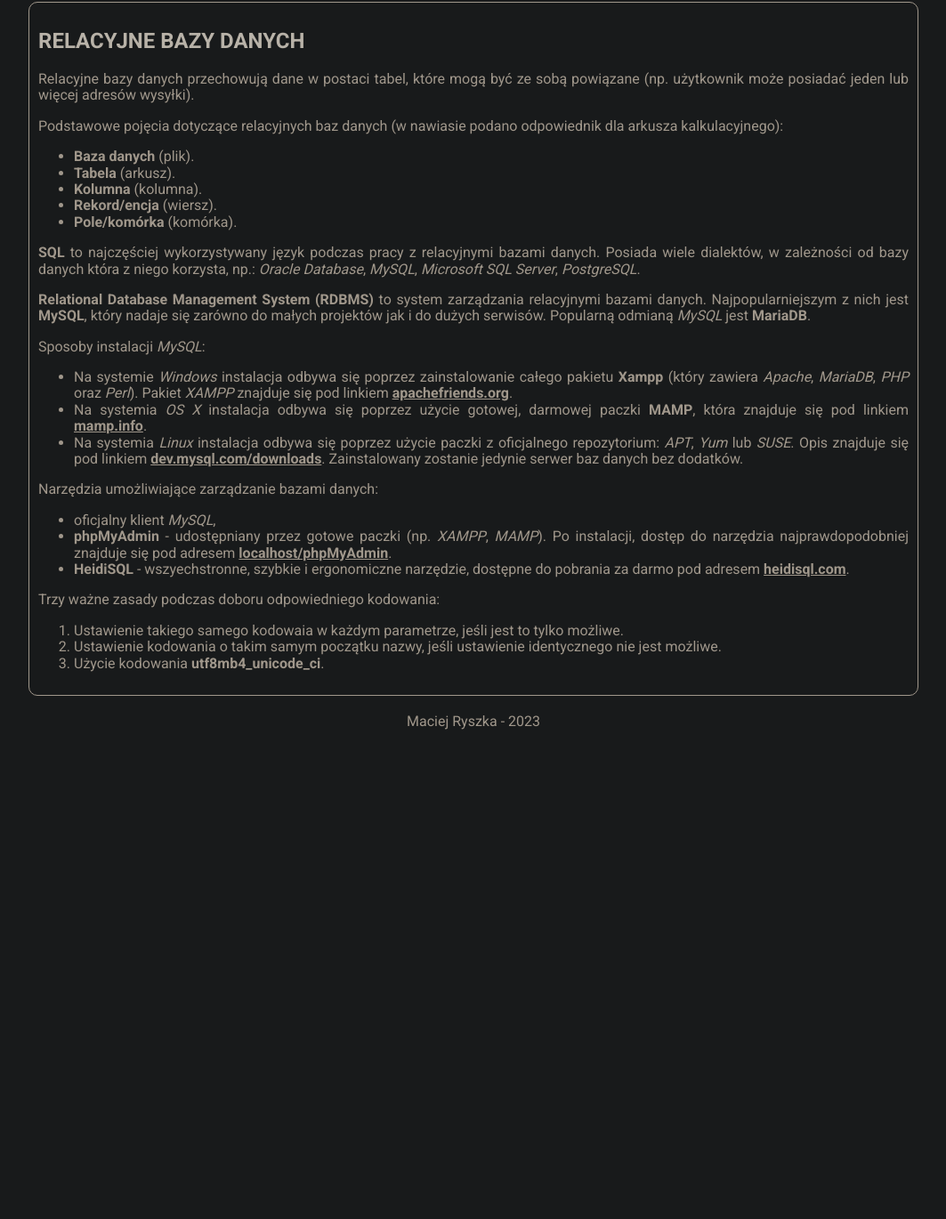
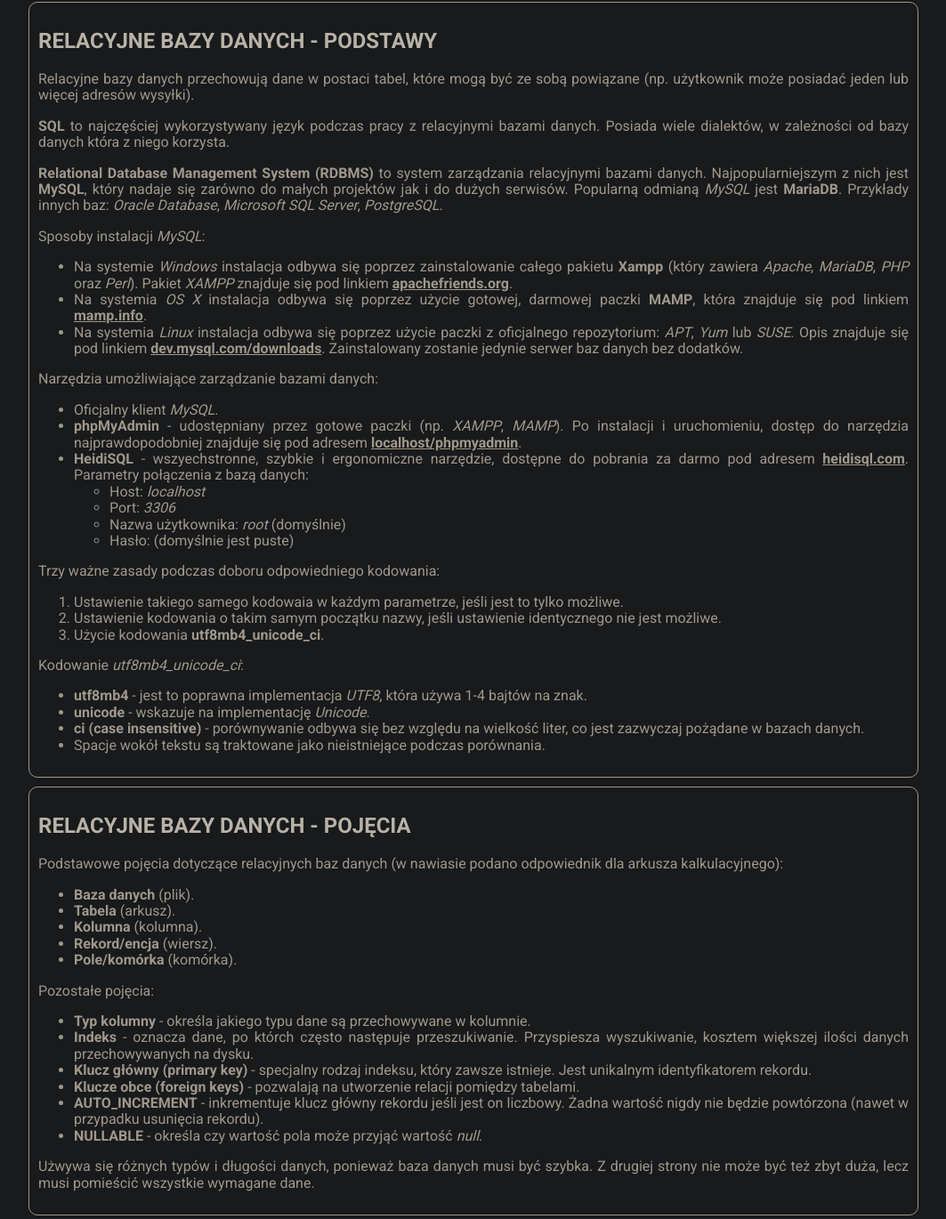
Before and after one commit to maciejryszka/megak-notes, a website: page pages/databases.html in a window 1280 px wide. Shown: the part 725-2095 px from the top of the page at 89% size, without its empty margins (108-1171 px from the left). Before the commit the page ends 1555 px from the top, so only its background shows below. Drawn offline with Linux system fonts and the light colour scheme.

Commit message:
correct structure of file; add new article

```diff
--- a/pages/databases.html
+++ b/pages/databases.html
@@ -57,7 +57,9 @@
         <nav class="theory-main__links">
             <a href="#fundaments" class="theory-main__link">fundamenty baz danych</a>
             <span class="theory-main__text">•</span>
-            <a href="#relational" class="theory-main__link">relacyjne bazy danych</a>
+            <a href="#relational-basics" class="theory-main__link">relacyjne bazy danych - podstawy</a>
+            <span class="theory-main__text">•</span>
+            <a href="#relational-concepts" class="theory-main__link">relacyjne bazy danych - pojęcia</a>
             <span class="theory-main__text">•</span>
         </nav>
         <div class="theory-main__image"></div>
@@ -78,27 +80,18 @@
                 </li>
             </ul>
         </article>
-        <article id="relational" class="article">
-            <h2 class="article__heading">relacyjne bazy danych</h2>
+        <article id="relational-basics" class="article">
+            <h2 class="article__heading">relacyjne bazy danych - podstawy</h2>
             <p class="article__text">Relacyjne bazy danych przechowują dane w postaci tabel, które mogą być ze sobą
                 powiązane (np. użytkownik może posiadać jeden lub więcej adresów wysyłki).</p>
-            <p class="article__text">Podstawowe pojęcia dotyczące relacyjnych baz danych (w nawiasie podano odpowiednik
-                dla arkusza kalkulacyjnego):</p>
-            <ul class="article__list">
-                <li class="article__list-item"><strong>Baza danych</strong> (plik).</li>
-                <li class="article__list-item"><strong>Tabela</strong> (arkusz).</li>
-                <li class="article__list-item"><strong>Kolumna</strong> (kolumna).</li>
-                <li class="article__list-item"><strong>Rekord/encja</strong> (wiersz).</li>
-                <li class="article__list-item"><strong>Pole/komórka</strong> (komórka).</li>
-            </ul>
             <p class="article__text"><strong>SQL</strong> to najczęściej wykorzystywany język podczas pracy z
-                relacyjnymi bazami danych. Posiada wiele dialektów, w zależności od bazy danych która z niego korzysta,
-                np.: <i>Oracle Database</i>, <i>MySQL</i>, <i>Microsoft SQL Server</i>, <i>PostgreSQL</i>.
+                relacyjnymi bazami danych. Posiada wiele dialektów, w zależności od bazy danych która z niego korzysta.
             </p>
             <p class="article__text"><strong>Relational Database Management System (RDBMS)</strong> to system
                 zarządzania relacyjnymi bazami danych. Najpopularniejszym z nich jest <strong>MySQL</strong>, który
                 nadaje się zarówno do małych projektów jak i do dużych serwisów. Popularną odmianą <i>MySQL</i> jest
-                <strong>MariaDB</strong>.
+                <strong>MariaDB</strong>. Przykłady innych baz: <i>Oracle Database</i>, <i>Microsoft SQL
+                    Server</i>, <i>PostgreSQL</i>.
             </p>
             <p class="article__text">Sposoby instalacji <i>MySQL</i>:</p>
             <ul class="article__list">
@@ -117,14 +110,21 @@
             </ul>
             <p class="article__text">Narzędzia umożliwiające zarządzanie bazami danych:</p>
             <ul class="article__list">
-                <li class="article__list-item">oficjalny klient <i>MySQL</i>,</li>
+                <li class="article__list-item">Oficjalny klient <i>MySQL</i>.</li>
                 <li class="article__list-item"><strong>phpMyAdmin</strong> - udostępniany przez gotowe paczki (np.
-                    <i>XAMPP</i>, <i>MAMP</i>). Po instalacji, dostęp do narzędzia najprawdopodobniej znajduje się pod
-                    adresem <a class="article__link" href="http://localhost/phpMyAdmin">localhost/phpMyAdmin</a>.
+                    <i>XAMPP</i>, <i>MAMP</i>). Po instalacji i uruchomieniu, dostęp do narzędzia najprawdopodobniej
+                    znajduje się pod adresem <a class="article__link"
+                        href="http://localhost/phpmyadmin">localhost/phpmyadmin</a>.
                 </li>
                 <li class="article__list-item"><strong>HeidiSQL</strong> - wszyechstronne, szybkie i ergonomiczne
                     narzędzie, dostępne do pobrania za darmo pod adresem <a class="article__link"
-                        href="https://www.heidisql.com/">heidisql.com</a>.</li>
+                        href="https://www.heidisql.com/">heidisql.com</a>. Parametry połączenia z bazą danych:</li>
+                <ul class="article__list">
+                    <li class="article__list-item">Host: <i>localhost</i></li>
+                    <li class="article__list-item">Port: <i>3306</i></li>
+                    <li class="article__list-item">Nazwa użytkownika: <i>root</i> (domyślnie)</li>
+                    <li class="article__list-item">Hasło: (domyślnie jest puste)</li>
+                </ul>
             </ul>
             <p class="article__test">Trzy ważne zasady podczas doboru odpowiedniego kodowania:</p>
             <ol class="article__list">
@@ -134,6 +134,48 @@
                     identycznego nie jest możliwe.</li>
                 <li class="article__list-item">Użycie kodowania <strong>utf8mb4_unicode_ci</strong>.</li>
             </ol>
+            <p class="article__test">Kodowanie <i>utf8mb4_unicode_ci</i>:</p>
+            <ul class="article__list">
+                <li class="article__list-item"><strong>utf8mb4</strong> - jest to poprawna implementacja <i>UTF8</i>,
+                    która używa 1-4 bajtów na znak.</li>
+                <li class="article__list-item"><strong>unicode</strong> - wskazuje na implementację <i>Unicode</i>.</li>
+                <li class="article__list-item"><strong>ci (case insensitive)</strong> - porównywanie odbywa się bez
+                    względu na wielkość liter, co jest zazwyczaj pożądane w bazach danych.</li>
+                <li class="article__list-item">Spacje wokół tekstu są traktowane jako nieistniejące podczas porównania.
+                </li>
+            </ul>
+        </article>
+        <article id="relational-concepts" class="article">
+            <h2 class="article__heading">relacyjne bazy danych - pojęcia</h2>
+            <p class="article__text">Podstawowe pojęcia dotyczące relacyjnych baz danych (w nawiasie podano odpowiednik
+                dla arkusza kalkulacyjnego):</p>
+            <ul class="article__list">
+                <li class="article__list-item"><strong>Baza danych</strong> (plik).</li>
+                <li class="article__list-item"><strong>Tabela</strong> (arkusz).</li>
+                <li class="article__list-item"><strong>Kolumna</strong> (kolumna).</li>
+                <li class="article__list-item"><strong>Rekord/encja</strong> (wiersz).</li>
+                <li class="article__list-item"><strong>Pole/komórka</strong> (komórka).</li>
+            </ul>
+            <p class="article__text">Pozostałe pojęcia:</p>
+            <ul class="article__list">
+                <li class="article__list-item"><strong>Typ kolumny</strong> - określa jakiego typu dane są przechowywane
+                    w kolumnie.</li>
+                <li class="article__list-item"><strong>Indeks</strong> - oznacza dane, po którch często następuje
+                    przeszukiwanie. Przyspiesza wyszukiwanie, kosztem większej ilości danych przechowywanych na dysku.
+                </li>
+                <li class="article__list-item"><strong>Klucz główny (primary key)</strong> - specjalny rodzaj indeksu,
+                    który zawsze istnieje. Jest unikalnym identyfikatorem rekordu.</li>
+                <li class="article__list-item"><strong>Klucze obce (foreign keys)</strong> - pozwalają na utworzenie
+                    relacji pomiędzy tabelami.</li>
+                <li class="article__list-item"><strong>AUTO_INCREMENT</strong> - inkrementuje klucz główny rekordu jeśli
+                    jest on liczbowy. Żadna wartość nigdy nie będzie powtórzona (nawet w przypadku usunięcia rekordu).
+                </li>
+                <li class="article__list-item"><strong>NULLABLE</strong> - określa czy wartość pola może przyjąć wartość
+                    <i>null</i>.
+                </li>
+            </ul>
+            <p class="article__text">Użwywa się różnych typów i długości danych, ponieważ baza danych musi być szybka. Z
+                drugiej strony nie może być też zbyt duża, lecz musi pomieścić wszystkie wymagane dane.</p>
         </article>
     </main>
     <footer class="footer">
```
